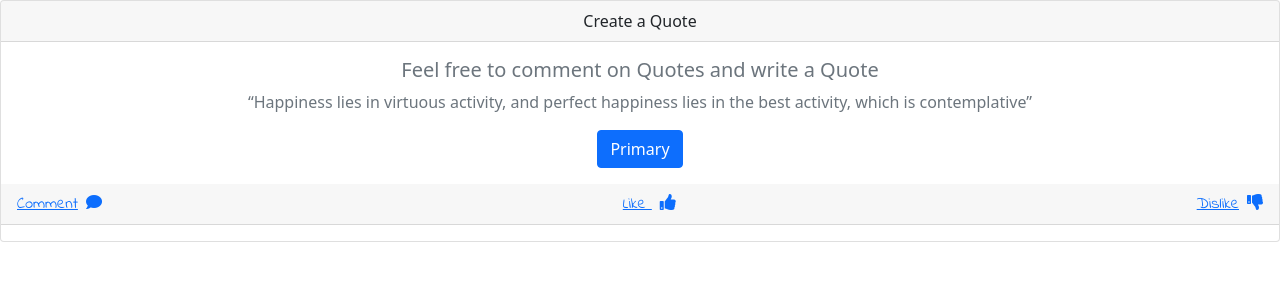
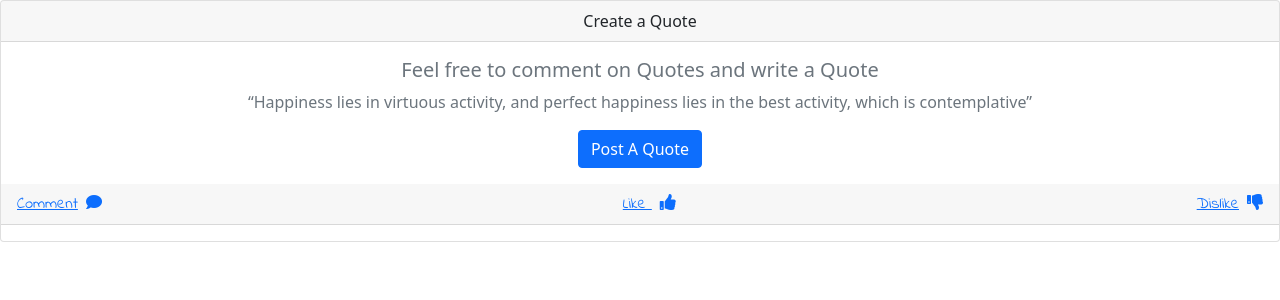
Before and after one commit to DKorir/Personal_Blogs, a Flask app: page / in a window 1280 px wide. Shown: the part 70-370 px from the top of the page. Run offline with Flask 2, Linux system fonts and the light colour scheme; the visitor is signed in with stand-in values (Sample User, id 1); data comes from the database, SQL or seed files in the repository; some libraries are stand-ins or nearby versions.

Commit message:
create upvotes,downvotes,comments columns in the database

```diff
--- a/app/main/views.py
+++ b/app/main/views.py
@@ -1,8 +1,9 @@
+from crypt import methods
 from flask import render_template,request,redirect,url_for,abort
-from ..models import User
+from ..models import User,Quote,Upvote,Downvote,Comment
 from . import main
-from flask_login import login_required
-from .forms import UpdateProfile
+from flask_login import login_required,current_user
+from .forms import QuoteForm, UpdateProfile,CommentForm
 from .. import db,photos
 
 # Views
@@ -57,3 +58,72 @@ def update_pic(uname):
         user.profile_pic_path = path
         db.session.commit()
     return redirect(url_for('main.profile',uname=uname))
+
+@main.route('/new_quote', methods=['GET','POST'])
+@login_required
+def new_quotes():
+    form=QuoteForm()
+    if form.validate_on_submit():
+        quote=form.my_quotes.data
+        new_quote=Quote(quote=quote,user_id=current_user.id)
+        new_quote.save_quote()
+
+    return render_template('new_quote.html',quote_form=form)
+
+@main.route('/quotes')
+def quote_page():
+    user = User.query.all()
+    quotes = Quote.query.all()
+    user=current_user
+    return render_template('quotes.html',quotes=quotes,user=user)
+@main.route('/quotes/comments/<int:quote_id>', methods=['GET','POST'])
+@login_required
+def leave_comment(quote_id):
+    comment_form = CommentForm()
+    quotes= Quote.query.get(quote_id)
+    comment = Comment.query.filter_by(quote_id=quote_id).all()
+    if comment_form.validate_on_submit():
+        comments = comment_form.comment.data
+
+        quote_id= quote_id
+        user_id = current_user._get_current_object().id
+        new_comment= Comment(comments=comments,quote_id=quote_id, user_id=user_id)
+        new_comment.save_comment()
+
+        return redirect(url_for('main.pitch_page',comment_form=comment_form,quote_id=quote_id))
+
+    return render_template('comments.html',comment_form=comment_form, comment=comment,quote_id=quote_id)
+
+#likes count
+
+@main.route('/like/<int:id>',methods = ['POST','GET'])
+@login_required
+def like(id):
+    get_quotes = Upvote.get_upvotes(id)
+    valid_string = f'{current_user.id}:{id}'
+    for quote in get_quotes:
+        to_str = f'{quote}'
+        print(valid_string+" "+to_str)
+        if valid_string == to_str:
+            return redirect(url_for('main.quote_page'))
+        else:
+            continue
+    new_vote = Upvote(user = current_user, quote_id=id)
+    new_vote.save()
+    return redirect(url_for('main.quote_page'))
+#downvote
+@main.route('/dislike/<int:id>',methods = ['POST','GET'])
+@login_required
+def dislike(id):
+    quote = Downvote.get_downvotes(id)
+    valid_string = f'{current_user.id}:{id}'
+    for p in quote:
+        to_str = f'{p}'
+        print(valid_string+" "+to_str)
+        if valid_string == to_str:
+            return redirect(url_for('main.quote_page'))
+        else:
+            continue
+    new_downvote = Downvote(user = current_user, quote_id=id)
+    new_downvote.save()
+    return redirect(url_for('main.quote_page'))
--- a/app/models.py
+++ b/app/models.py
@@ -2,6 +2,7 @@ from .import db
 from werkzeug.security import generate_password_hash,check_password_hash
 from flask_login import UserMixin
 from . import login_manager
+from datetime import datetime
 
 
 #role
@@ -25,6 +26,8 @@ class User(UserMixin,db.Model):
     bio = db.Column(db.String(255))
     profile_pic_path = db.Column(db.String())
     pass_secure = db.Column(db.String(255))
+    quotes = db.relationship('Quote',backref='author', lazy='dynamic')
+    upvote = db.relationship('Upvote',backref='user',lazy='dynamic')
 
 
 
@@ -43,6 +46,96 @@ class User(UserMixin,db.Model):
     def __repr__(self):
         return f'User {self.username}'
 
+
+#quotes
+class Quote(db.Model):
+    __tablename__='quotes'
+    id = db.Column(db.Integer, primary_key = True)
+    user_id = db.Column(db.Integer, db.ForeignKey('users.id'))
+    posted = db.Column(db.DateTime,default=datetime.utcnow)
+    upvote = db.relationship('Upvote',backref='usr',lazy='dynamic')
+    downvote = db.relationship('Downvote',backref='usr',lazy='dynamic')
+
+
+
+    def save_quote(self):
+        db.session.add(self)
+        db.session.commit()
+    @classmethod
+    def get_quotes(cls,id):
+        quotes = Quote.query.filter_by(user_id=id).all()
+        return quotes
+
+
+
+#comments
+class Comment(db.Model):
+    __tablename__ = 'comments'
+    id = db.Column(db.Integer, primary_key = True)
+    comments = db.Column(db.Text())
+    quote_id = db.Column(db.Integer,db.ForeignKey('quotes.id'))
+    user_id = db.Column(db.Integer,db.ForeignKey('users.id'))
+
+    def save_comment(self):
+        db.session.add(self)
+        db.session.commit()
+
+    @classmethod
+    def get_comments(cls,quote_id):
+        comments = Comment.query.filter_by(quote_id=quote_id).all()
+
+        return comments
+
+
+    def __repr__(self):
+        return f'Comment{self.comments}'
+
+#upvote
+class Upvote(db.Model):
+    __tablename__ = 'upvotes'
+
+    id = db.Column(db.Integer,primary_key=True)
+    user_id = db.Column(db.Integer,db.ForeignKey('users.id'))
+    quote_id = db.Column(db.Integer,db.ForeignKey('quotes.id'))
+
+
+    def save(self):
+        db.session.add(self)
+        db.session.commit()
+
+    @classmethod
+    def get_upvotes(cls,id):
+        upvote = Upvote.query.filter_by(quote_id=id).all()
+        return upvote
+
+
+    def __repr__(self):
+        return f'{self.user_id}:{self.quote_id}'
+
+#downvote
+class Downvote(db.Model):
+    __tablename__ = 'downvotes'
+
+    id = db.Column(db.Integer,primary_key=True)
+    user_id = db.Column(db.Integer,db.ForeignKey('users.id'))
+    quote_id = db.Column(db.Integer,db.ForeignKey('quotes.id'))
+
+
+    def save(self):
+        db.session.add(self)
+        db.session.commit()
+    @classmethod
+    def get_downvotes(cls,id):
+        downvote = Downvote.query.filter_by(quote_id=id).all()
+        return downvote
+
+    def __repr__(self):
+        return f'{self.user_id}:{self.quote_id}'
+
+
+
+
+
 @login_manager.user_loader
 def load_user(user_id):
     return User.query.get(int(user_id))
--- a/app/templates/index.html
+++ b/app/templates/index.html
@@ -33,7 +33,8 @@ Blogs
     <div class="card-body text-secondary">
       <h5 class="card-title">Feel free to comment on Quotes and write a Quote</h5>
       <p class="card-text">“Happiness lies in virtuous activity, and perfect happiness lies in the best activity, which is contemplative”</p>
-      <button type="button" class="btn btn-primary">Primary</button>
+      <a href="/quotes"><button type="button" class="btn btn-primary"> Post A Quote</button></a>
+
     </div>
     <div class="card-header">
         <div style="justify-content: space-between; font-family: 'Indie Flower', cursive;" class="d-flex">
--- a/app/templates/profile/profile.html
+++ b/app/templates/profile/profile.html
@@ -25,7 +25,6 @@
     <p>No profile picture</p>
     {% endif %}
   </div>
-  <div class="col-md-4">
     <div class="col-md-4">
         {% if user.profile_pic_path %}
 
@@ -44,7 +43,6 @@
         </form>
           {% endif %}
       </div>
-  </div>
 </div>
 </div>
 {% endblock %}
```
Also changed, not shown: app/main/comment.py (added, +12 -0 lines), app/main/forms.py (+9 -1 lines), app/templates/new_quote.html (added, +12 -0 lines), app/templates/quotes.html (added, +30 -0 lines), migrations/versions/9d6b668c9f47_add_column_upvote_comment_and_downvote.py (added, +54 -0 lines), migrations/versions/cb7ec3d9c45f_add_column_quotes_and_class_quotes.py (added, +34 -0 lines).
